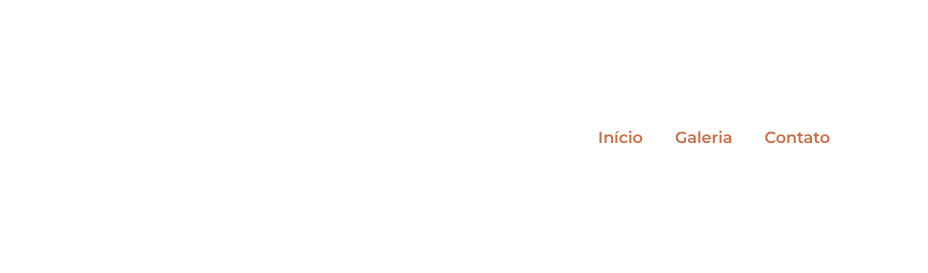
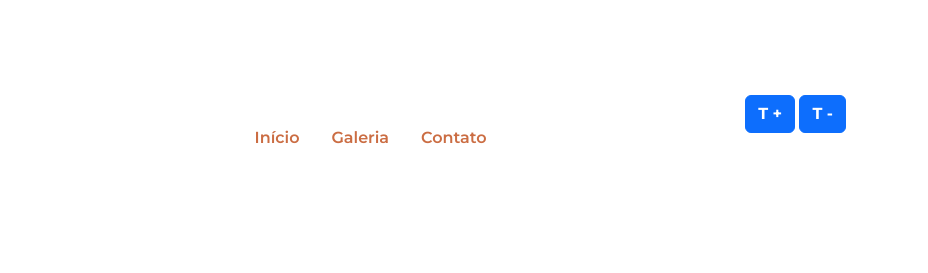
Before and after one commit to isavieira07/siteisalinda, a plain HTML site: page index.html in a window 1280 px wide. Shown: the top 273 px of the page, 352-1280 px from the left. Drawn offline with nearby package versions, Linux system fonts and the light colour scheme; a script that the page names is missing.

Commit message:
isabella

```diff
--- a/index.html
+++ b/index.html
@@ -21,6 +21,9 @@
                 <li class="nav-item"><a class="nav-link" href="#galeria">Galeria</a></li>
                 <li class="nav-item"><a class="nav-link" href="#contato">Contato</a></li>
             </ul>
+            <div id="acessibilidade" class="menu-acessibilidade">
+            <button id="aumentar-fonte" class="btn  btn-primary fw-bold"> T +</button>
+            <button id="diminuir-onte" class="btn btn-primary fw-bold">T -</button>
         </nav>
 
     </header>
@@ -38,7 +41,7 @@
                         class="btn btn-primary btn-lg botao-inicio fw-semibold">Quero
                         conhecer!</a>
                 </div>
-                <img src="img/lossy-page1-640px-Os_Mutantes.tif (1).png"  alt="A imagem apresenta o grupo musical Os mutantes, sao três pessoas cantantado em dois microfones" class="img-fluid img-inicio">
+                <img src="img/lossy-page1-640px-Os_Mutantes.tif (1).png"  alt="A imagem apresenta o grupo musical Os mutantes, sao três pessoas cantantado em dois microfones" title="Os Mutantes - CCO Domínio Público/Acervo arquivo Nacional" class="img-fluid img-inicio">
             </div>
         </section>
 
```
